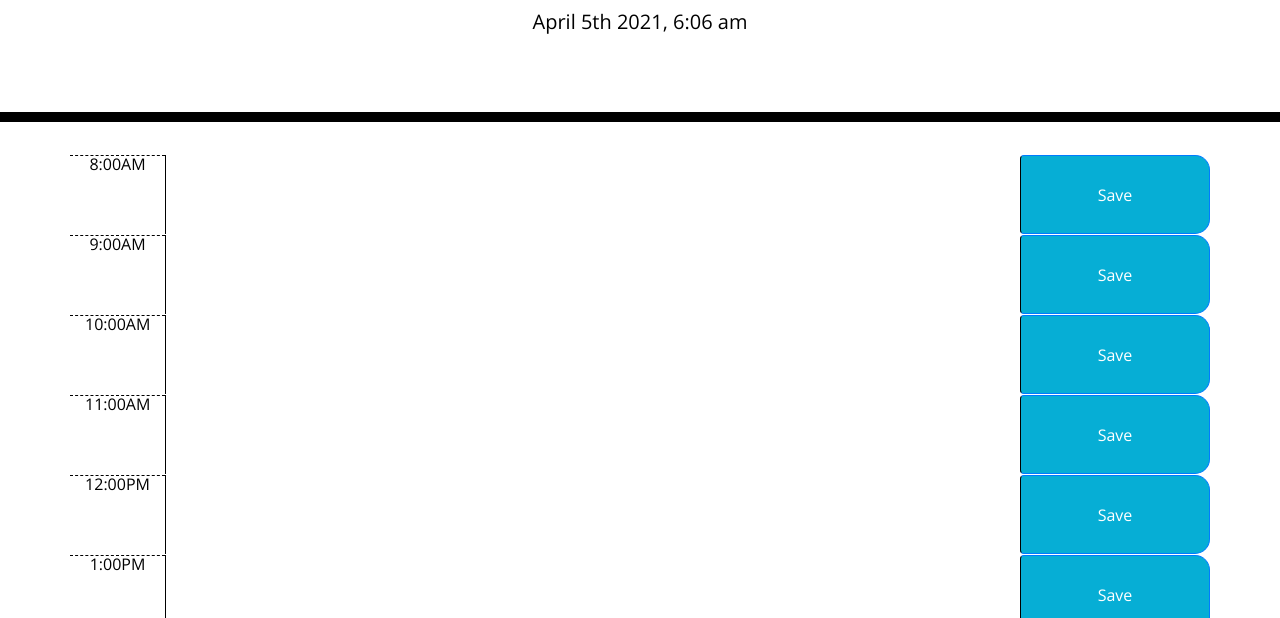
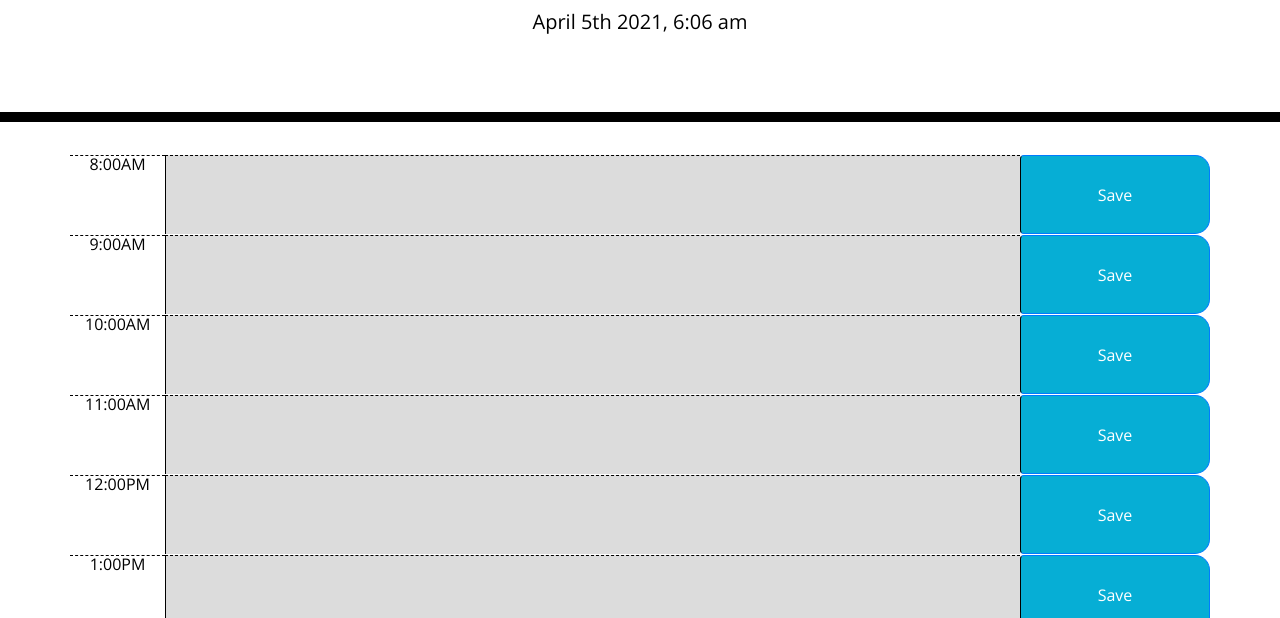
Before and after one commit to MohammedOttun/work-day-scheduler, a plain HTML site: page index.html in a window 1280 px wide. Shown: the part 182-800 px from the top of the page. Drawn offline with nearby package versions, Linux system fonts and the light colour scheme.

Commit message:
Added Background color to event text.

```diff
--- a/assets/css/styles.css
+++ b/assets/css/styles.css
@@ -10,6 +10,7 @@ textarea {
   resize: none;
   color: #000000;
   border-left: 1px solid black;
+  border-top: 1px dashed black;
   padding: 10px;
 }
 
@@ -23,6 +24,8 @@ textarea {
 
 .description {
   white-space: pre-wrap;
+  background-color: gainsboro;
+  text-align: center;
 }
 
 .time-block {
```
